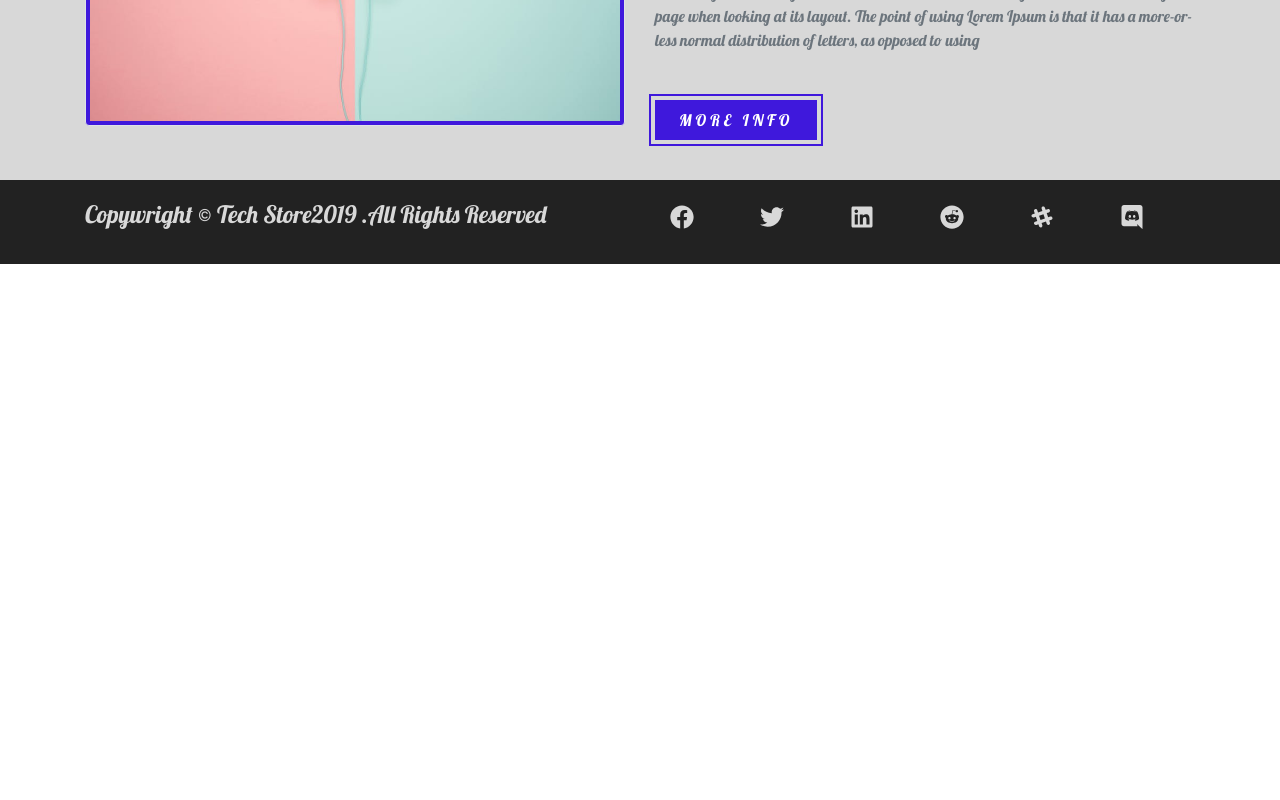
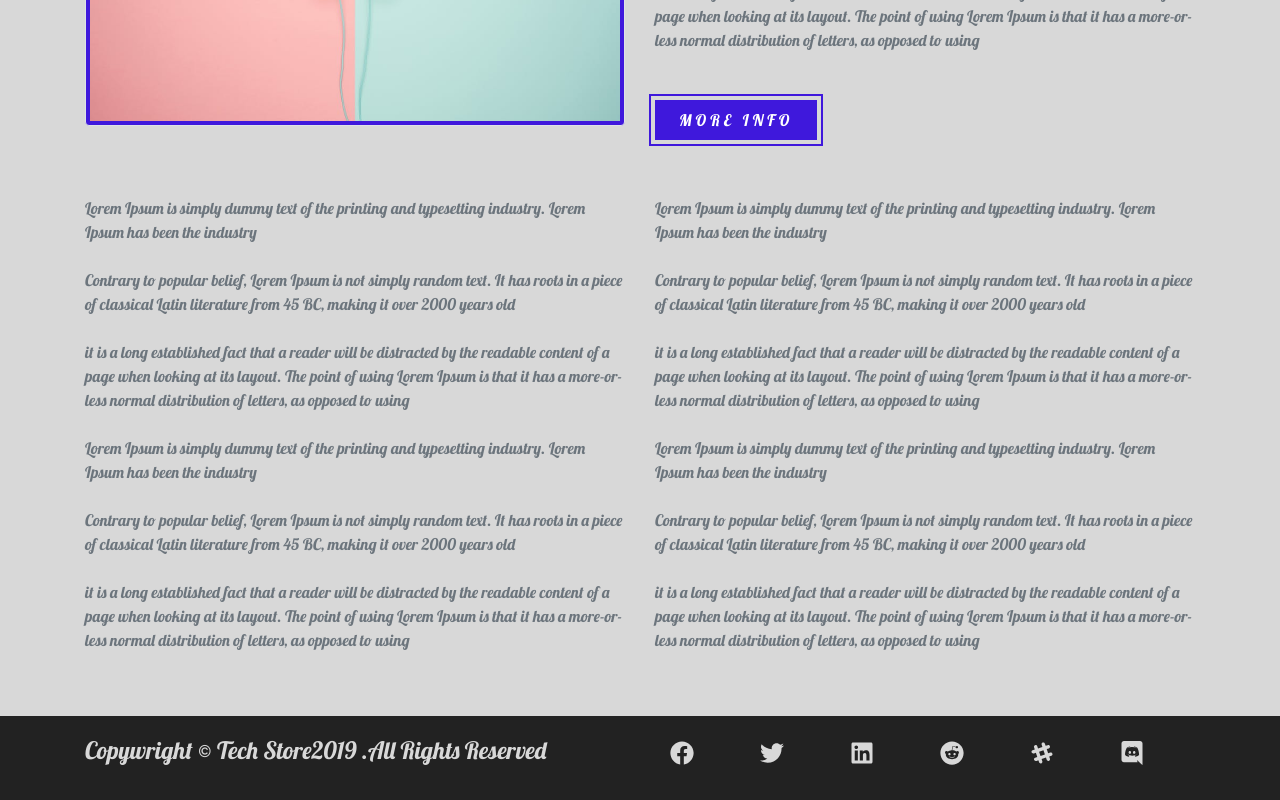
Before and after one commit to muhelsaied/shop, a React (Create React App) app: page /about in a window 1280 px wide. Shown: the part 908-1708 px from the top of the page. Before the commit the page ends 1172 px from the top, so only its background shows below. Built offline with nearby package versions, Linux system fonts and the light colour scheme.

Commit message:
fixes sidebar/infopage

```diff
--- a/src/components/AboutPage/info.js
+++ b/src/components/AboutPage/info.js
@@ -1,9 +1,22 @@
-import React from 'react'
+import React, { Component } from 'react'
 import Title from '../title';
 import Pargraph from './pargaph'
 // import { Link } from 'react-router-dom'
 import InfoBcg from '../../images/aboutBcg.jpeg'
-export default function Info() {
+import MorePage from './morePage'
+
+export default class Info extends Component {
+    state={
+        handleInfo:false,
+    }
+
+    // toglr info div
+    handlestate = ()=> {
+        this.setState({
+            handleInfo:!this.state.handleInfo,
+        })
+    }
+    render() {
   return (
       <section className = 'py-4' style={{background:'var(--mainGrey)'}}>
         <div className='container'>
@@ -38,69 +51,13 @@ export default function Info() {
 
 
                 </div>
-                <div className='container' style= {{display:'None'}} id='toggleInfo'>
-                <div className='col-sm-10 mx-auto col-md-6 col-lg-6 my-3' >
-                            <Pargraph
-                            text='Lorem Ipsum is simply dummy text of the printing
-                            and typesetting industry.
-                            Lorem Ipsum has been the industry'/>
-                            <Pargraph
-                            text='Contrary to popular belief, Lorem Ipsum is not simply random text.
-                            It has roots in a piece of classical
-                            Latin literature from 45 BC, making it over 2000 years old'/>
-                            <Pargraph
-                            text='it is a long established fact that a reader will be distracted by the
-                            readable content of a page when looking at its layout. The point of using Lorem Ipsum is
-                            that it has a more-or-less normal distribution of letters, as opposed to using '/>
-                                <Pargraph
-                            text='Lorem Ipsum is simply dummy text of the printing
-                            and typesetting industry.
-                            Lorem Ipsum has been the industry'/>
-                            <Pargraph
-                            text='Contrary to popular belief, Lorem Ipsum is not simply random text.
-                            It has roots in a piece of classical
-                            Latin literature from 45 BC, making it over 2000 years old'/>
-                            <Pargraph
-                            text='it is a long established fact that a reader will be distracted by the
-                            readable content of a page when looking at its layout. The point of using Lorem Ipsum is
-                            that it has a more-or-less normal distribution of letters, as opposed to using '/>
-                        </div>
-                <div className='col-sm-10 mx-auto col-md-6 col-lg-6 my-3'>
-                            <Pargraph
-                            text='Lorem Ipsum is simply dummy text of the printing
-                            and typesetting industry.
-                            Lorem Ipsum has been the industry'/>
-                            <Pargraph
-                            text='Contrary to popular belief, Lorem Ipsum is not simply random text.
-                            It has roots in a piece of classical
-                            Latin literature from 45 BC, making it over 2000 years old'/>
-                            <Pargraph
-                            text='it is a long established fact that a reader will be distracted by the
-                            readable content of a page when looking at its layout. The point of using Lorem Ipsum is
-                            that it has a more-or-less normal distribution of letters, as opposed to using '/>
-                                <Pargraph
-                            text='Lorem Ipsum is simply dummy text of the printing
-                            and typesetting industry.
-                            Lorem Ipsum has been the industry'/>
-                            <Pargraph
-                            text='Contrary to popular belief, Lorem Ipsum is not simply random text.
-                            It has roots in a piece of classical
-                            Latin literature from 45 BC, making it over 2000 years old'/>
-                            <Pargraph
-                            text='it is a long established fact that a reader will be distracted by the
-                            readable content of a page when looking at its layout. The point of using Lorem Ipsum is
-                            that it has a more-or-less normal distribution of letters, as opposed to using '/>
-                        </div>
-                    </div>
             </div>
+            <MorePage handleInfo= {this.handleInfo}/>
+
         </div>
       </section>
 
   )
 }
 
-// const showFull = ()=>{
-//    const div = document.getElementById('#toggleInfo');
-//    div.style.display('block');
-
-// }
+}
--- /dev/null
+++ b/src/components/AboutPage/morePage.js
@@ -0,0 +1,66 @@
+import React from 'react'
+import Pargraph from './pargaph'
+import styled from 'styled-components'
+
+export default function MorePage({text}) {
+    // const {handleInfo}= this.handleInfo;
+  return (
+    <InfoWrapper className='row'  >
+        <div className='col-sm-10 mx-auto col-md-6 col-lg-6 my-3' >
+            <Pargraph
+            text='Lorem Ipsum is simply dummy text of the printing
+            and typesetting industry.
+            Lorem Ipsum has been the industry'/>
+            <Pargraph
+            text='Contrary to popular belief, Lorem Ipsum is not simply random text.
+            It has roots in a piece of classical
+            Latin literature from 45 BC, making it over 2000 years old'/>
+            <Pargraph
+            text='it is a long established fact that a reader will be distracted by the
+            readable content of a page when looking at its layout. The point of using Lorem Ipsum is
+            that it has a more-or-less normal distribution of letters, as opposed to using '/>
+                <Pargraph
+            text='Lorem Ipsum is simply dummy text of the printing
+            and typesetting industry.
+            Lorem Ipsum has been the industry'/>
+            <Pargraph
+            text='Contrary to popular belief, Lorem Ipsum is not simply random text.
+            It has roots in a piece of classical
+            Latin literature from 45 BC, making it over 2000 years old'/>
+            <Pargraph
+            text='it is a long established fact that a reader will be distracted by the
+            readable content of a page when looking at its layout. The point of using Lorem Ipsum is
+            that it has a more-or-less normal distribution of letters, as opposed to using '/>
+        </div>
+        <div className='col-sm-10 mx-auto col-md-6 col-lg-6 my-3'>
+            <Pargraph
+            text='Lorem Ipsum is simply dummy text of the printing
+            and typesetting industry.
+            Lorem Ipsum has been the industry'/>
+            <Pargraph
+            text='Contrary to popular belief, Lorem Ipsum is not simply random text.
+            It has roots in a piece of classical
+            Latin literature from 45 BC, making it over 2000 years old'/>
+            <Pargraph
+            text='it is a long established fact that a reader will be distracted by the
+            readable content of a page when looking at its layout. The point of using Lorem Ipsum is
+            that it has a more-or-less normal distribution of letters, as opposed to using '/>
+                <Pargraph
+            text='Lorem Ipsum is simply dummy text of the printing
+            and typesetting industry.
+            Lorem Ipsum has been the industry'/>
+            <Pargraph
+            text='Contrary to popular belief, Lorem Ipsum is not simply random text.
+            It has roots in a piece of classical
+            Latin literature from 45 BC, making it over 2000 years old'/>
+            <Pargraph
+            text='it is a long established fact that a reader will be distracted by the
+            readable content of a page when looking at its layout. The point of using Lorem Ipsum is
+            that it has a more-or-less normal distribution of letters, as opposed to using '/>
+        </div>
+    </InfoWrapper>
+)
+  }
+
+  const InfoWrapper = styled.div`
+  `
--- a/src/components/sidebar.js
+++ b/src/components/sidebar.js
@@ -61,7 +61,7 @@ const SideWrapper = styled.nav`
         color:var(--primaryColor);
         padding-left:2.5rem;
         background:var(--mainWhite);
-        filter:brightness(65%);
+        filter:brightness(90%);
       }
 
 @media (min-width: 680px){
--- a/src/pages/HomePage.js
+++ b/src/pages/HomePage.js
@@ -13,7 +13,7 @@ export default function Home() {
     <div>
       <Main title='Hot Deals' max = 'true'>
         <Link
-          to='/products'
+          to='/Deals'
           className='main-link'
           style={{margin:'2rem'}}>
           Find your Product
```
